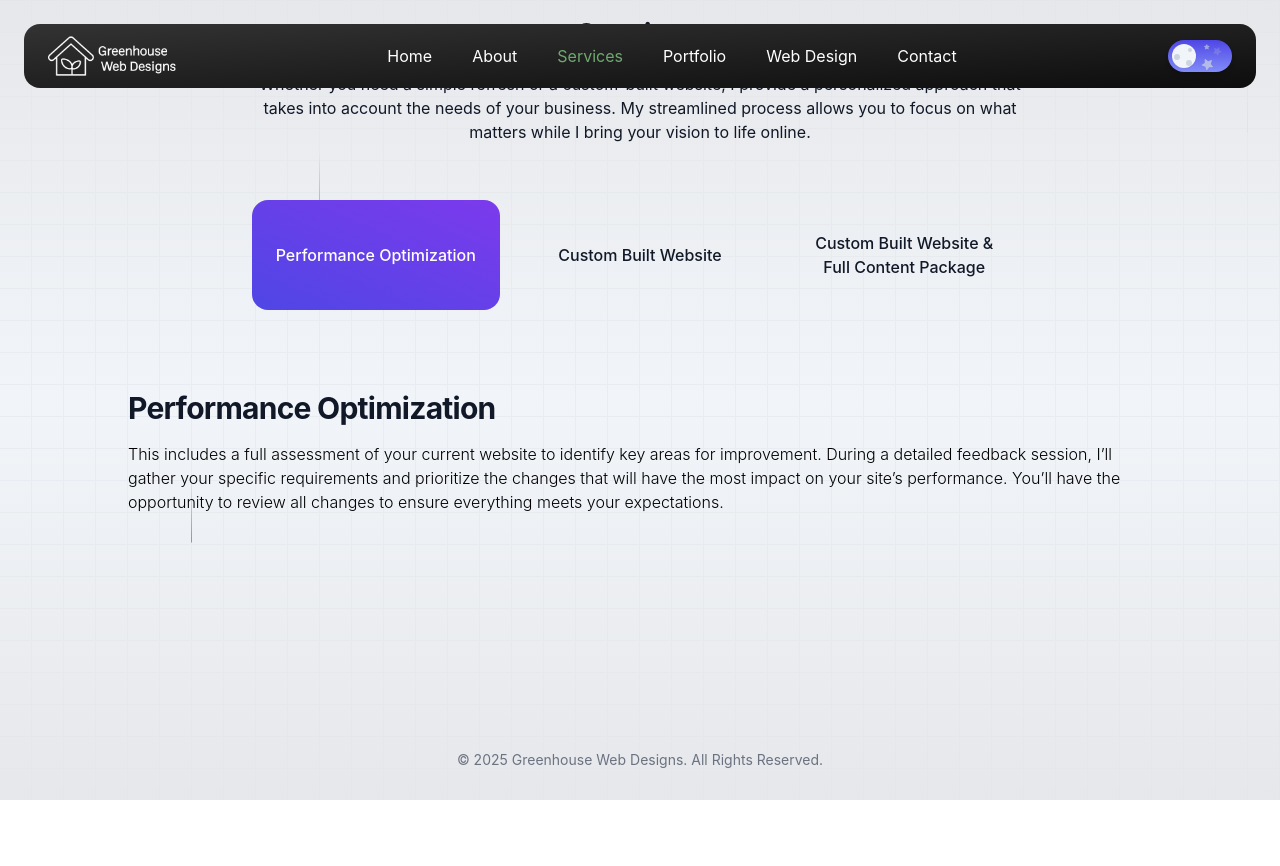
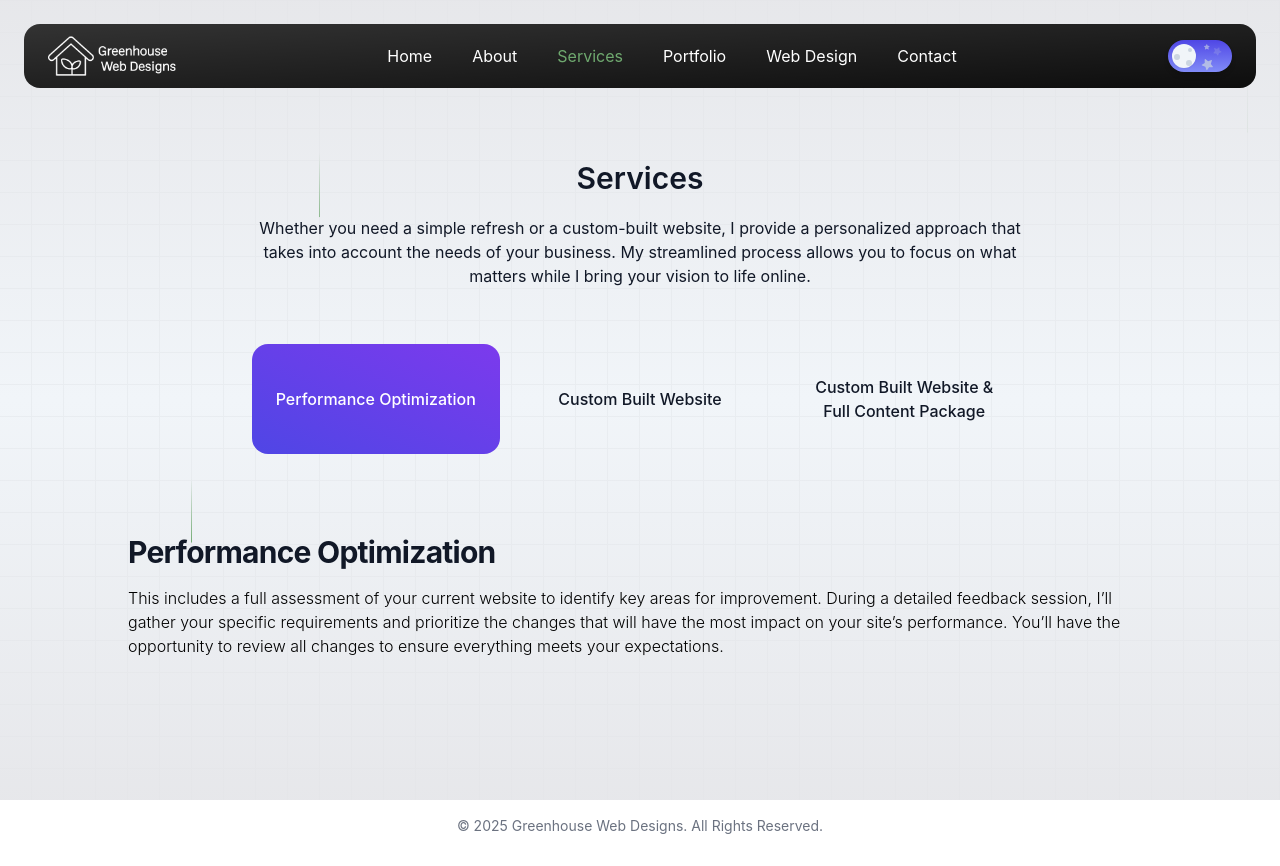
Before and after one commit to jacobadam/jacobadamdeveloper, a React (Create React App) app: page /services in a window 1280 px wide. Before the commit the page ends 800 px from the top, so only its background shows below. Built offline with nearby package versions, Linux system fonts and the light colour scheme.

Commit message:
add padding to service page

```diff
--- a/src/Services.jsx
+++ b/src/Services.jsx
@@ -8,7 +8,13 @@ export default function Services() {
   };
 
   return (
-    <section className="pt-4 xs:pt-8 pb-20 relative bg-transparent flex-grow">
+    <section
+      className="pt-4 sm:pt-8 pb-20 relative bg-transparent flex-grow"
+      style={{
+        paddingTop: "clamp(10rem, 10vw, 8rem)",
+        minHeight: "calc(100vh - clamp(4rem, 10vw, 8rem))",
+      }}
+    >
       <div className="mx-auto max-w-7xl px-4 sm:px-6 lg:px-8">
         <div className="mb-4 lg:mb-8 text-center">
           <div className="flex items-center justify-between gap-5 flex-col mb-14">
```
